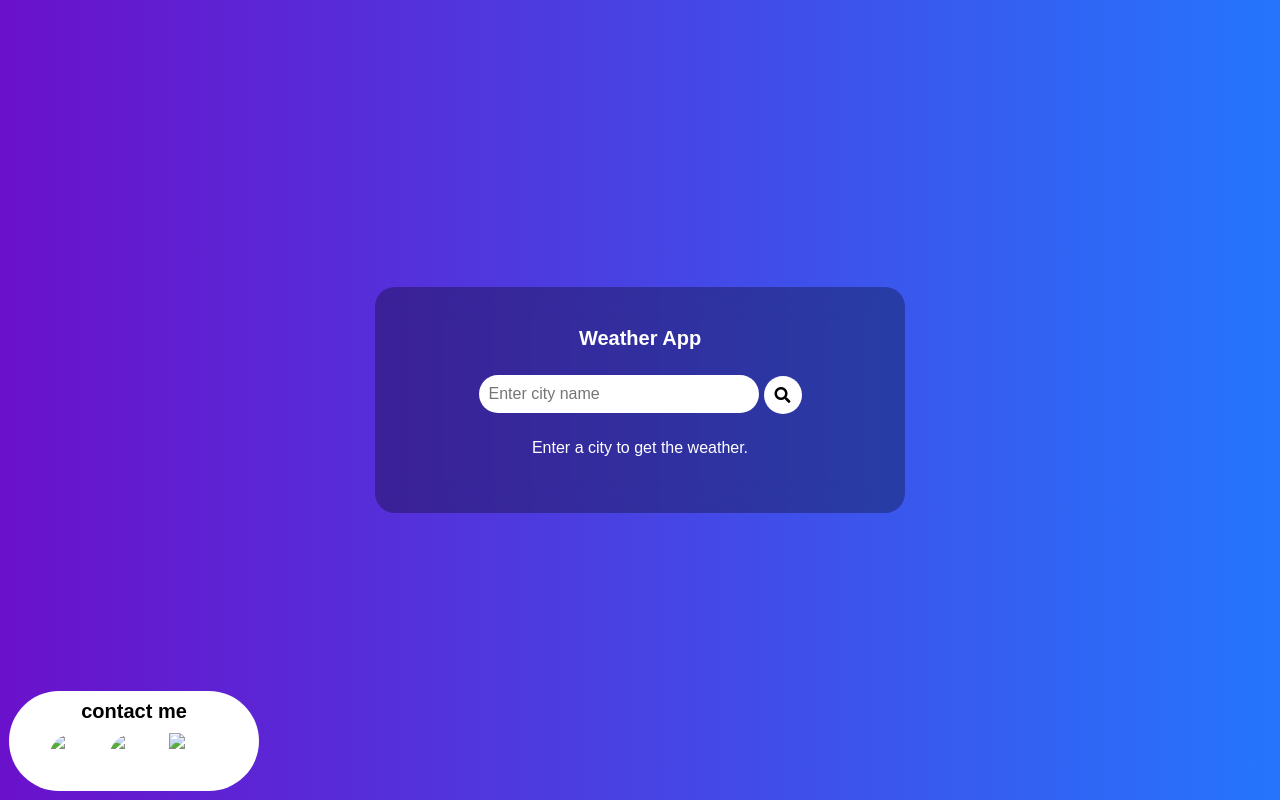
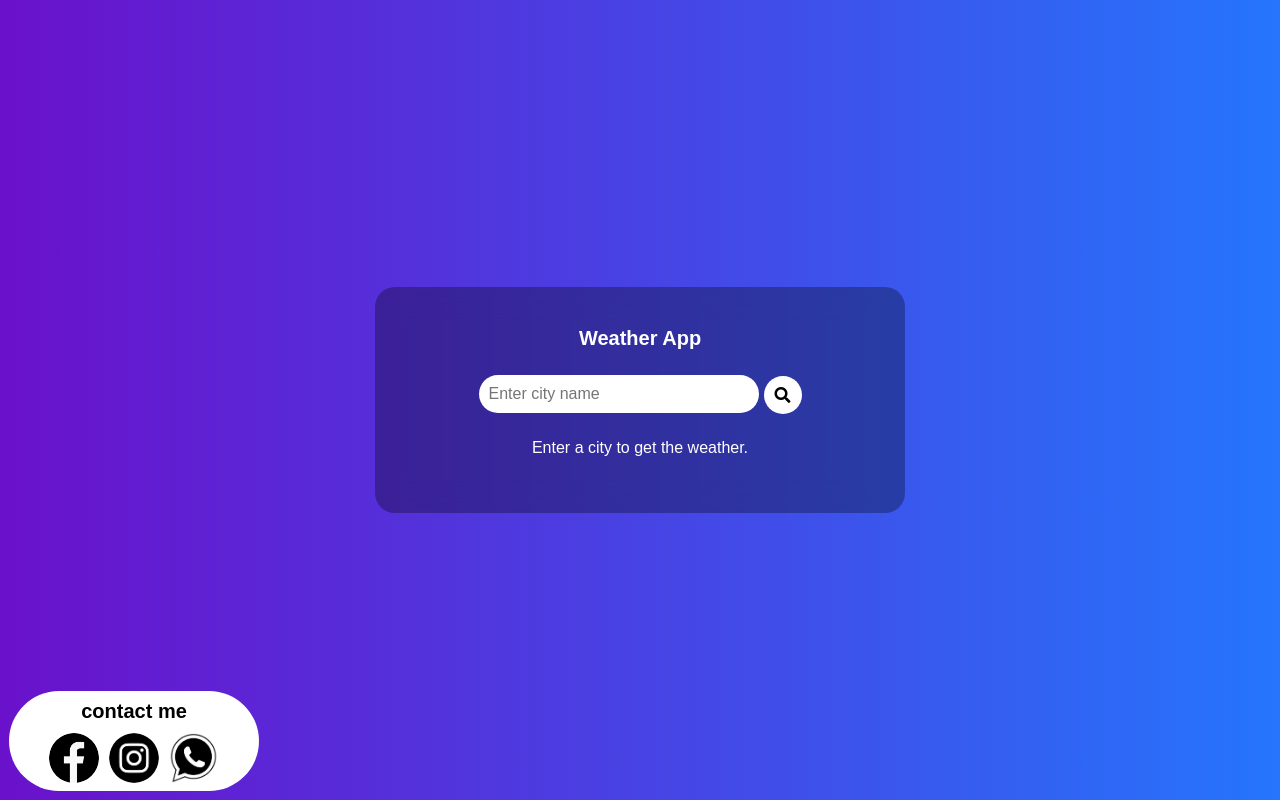
Before and after one commit to mlbdevelops/Weather-app, a plain HTML site: page index.html in a window 1280 px wide. Drawn offline with Linux system fonts and the light colour scheme.

Commit message:
Update index.html

```diff
--- a/index.html
+++ b/index.html
@@ -42,9 +42,9 @@
     <footer>
         <h4>contact me</h4>
         <div class="socials">
-          <img src="assets/fb.jpg" height="25" width="25" alt="Facebook logo" id="fb" />
-          <img src="assets/download.png" height="25" width="25" alt="Instagram logo" id="insta" />
-          <img src="assets/whatsapp.png" height="25" width="25" alt="whatsapp logo" id="wsp" />
+          <img src="fb.jpg" height="25" width="25" alt="Facebook logo" id="fb" />
+          <img src="download.png" height="25" width="25" alt="Instagram logo" id="insta" />
+          <img src="whatsapp.png" height="25" width="25" alt="whatsapp logo" id="wsp" />
         </div>
     </footer>
     <script src="script.js"></script>
```
